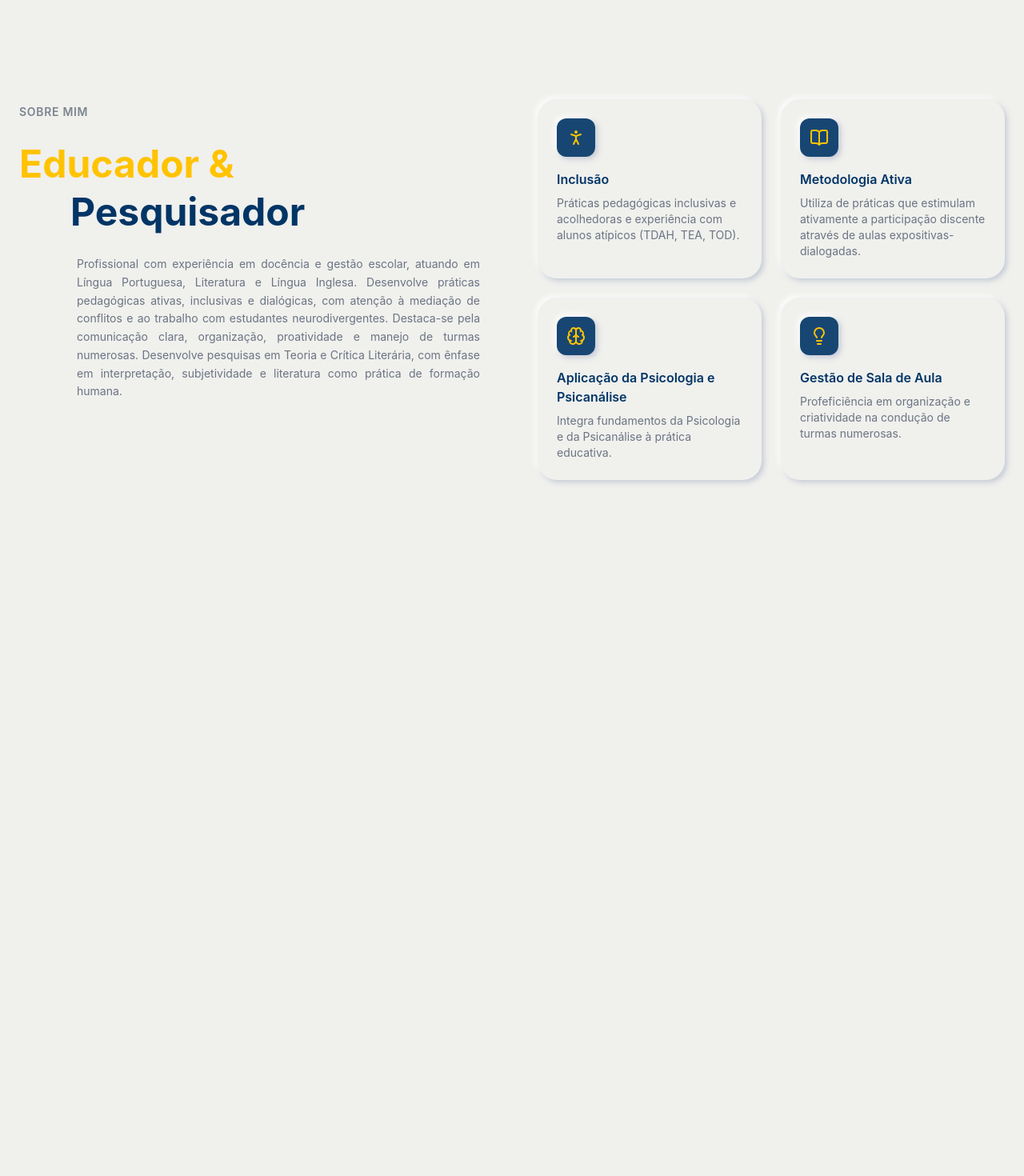
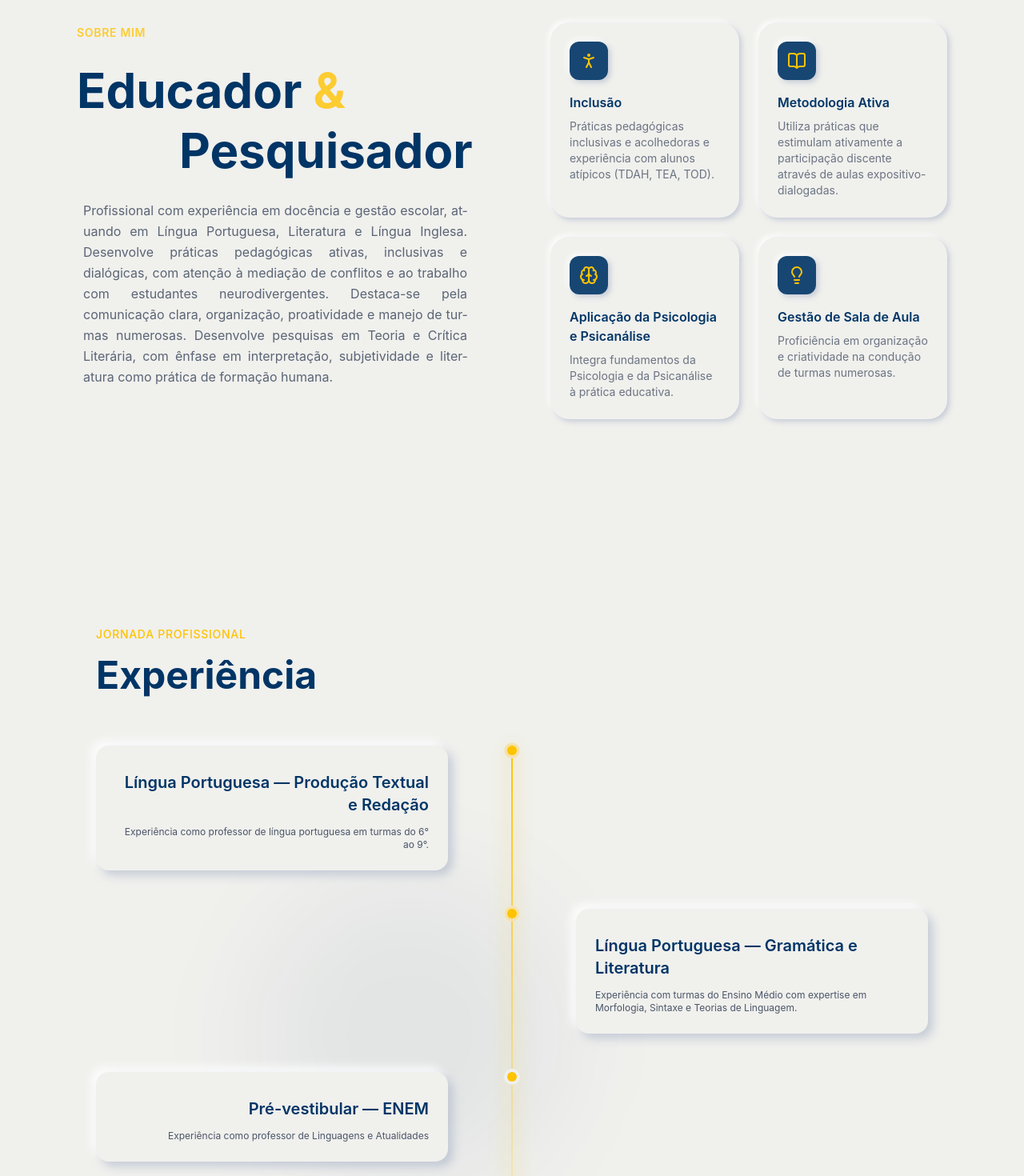
Before and after one commit to rafaellucas30290/Portifolio_Project, a React (Vite) app: page / in a window 1280 px wide. Shown: the part 900-2370 px from the top of the page at 80% size. Before the commit the page ends 1628 px from the top, so only its background shows below. Built offline with nearby package versions, Linux system fonts and the light colour scheme; a web font is replaced by a local one.

Commit message:
feat: new experience section; minimal fixes and adjustments on Contact, About and Hero sections

```diff
--- a/src/components/Button.jsx
+++ b/src/components/Button.jsx
@@ -1,6 +1,6 @@
 export const Button = ({ className = '', size = 'default', children, ...props }) => {
   const baseClasses =
-    'neo relative overflow-hidden rounded-full font-medium bg-primary text-primary-foreground transition-all duration-200 active:scale-[0.98] focus:outline-none focus-visible:ring-2 focus-visible:ring-ring focus-visible:ring-offset-2'
+    'neo-ringed relative overflow-hidden rounded-full font-medium bg-primary text-primary-foreground transition-all duration-200 active:scale-[0.98] focus:outline-none focus-visible:ring-2 focus-visible:ring-ring focus-visible:ring-offset-2'
 
   const pressedClasses =
     'active:shadow-[inset_3px_3px_6px_var(--color-shadow-dark),inset_-3px_-3px_6px_var(--color-shadow-light)]'
--- a/src/layout/Navbar.jsx
+++ b/src/layout/Navbar.jsx
@@ -40,22 +40,22 @@
   }, [])
 
   const isRaised = navState === 'raised'
-  const isHidden = navState === 'hidden'
+  const isHidden = navState === 'hidden' && !isMobileMenuOpen // não esconde com o menu aberto
 
   return (
     <header
-      className={`fixed left-1/2 top-4 z-50 w-[calc(100%-2rem)] md:w-fit md:max-w-[calc(100%-2rem)] -translate-x-1/2 rounded-full transition-all duration-500
-  ${isRaised ? 'py-3 max-md:bg-background max-md:shadow-lg' : 'py-3'}
-  ${isHidden ? '-translate-y-32 opacity-0' : 'translate-y-0 opacity-100'}
-`}
-
+      inert={isHidden}
+      className={`fixed left-1/2 top-4 z-50 w-[calc(100%-2rem)] md:w-fit md:max-w-[calc(100%-2rem)] -translate-x-1/2 rounded-full py-3 transition-all duration-500
+    ${isRaised ? 'max-md:bg-background max-md:shadow-lg' : ''}
+    ${isHidden ? '-translate-y-32 opacity-0 pointer-events-none' : 'translate-y-0 opacity-100'}
+  `}
     >
       <nav className="flex items-center justify-between gap-8 px-6 md:justify-start">
-        <a href="#" className="md:hidden inline-flex shrink-0 items-center">
+        <a href="#" className="lg:hidden inline-flex shrink-0 items-center">
           <img
             src="/logo-crop.png"
             alt="Eliseu Milanês"
-            className="h-12 w-12 rounded-3x1"
+            className="h-12 w-12 rounded-3xl"
           />
         </a>
 
@@ -89,7 +89,7 @@
       </nav>
 
       {isMobileMenuOpen && (
-        <div className="neo mt-2 animate-slide-down md:hidden">
+        <div className="neo absolute left-0 right-0 top-full mt-2 animate-slide-down rounded-3xl md:hidden">
           <div className="flex flex-col gap-4 px-6 py-6">
             {navLinks.map((link, index) => (
               <a
@@ -101,7 +101,6 @@
                 {link.label}
               </a>
             ))}
-            <Button>Contact Me</Button>
           </div>
         </div>
       )}
--- a/src/sections/About.jsx
+++ b/src/sections/About.jsx
@@ -1,70 +1,87 @@
-import { PersonStanding, Brain, BookOpen, Lightbulb } from 'lucide-react';
+import { PersonStanding, Brain, BookOpen, Lightbulb } from 'lucide-react'
+
 const highlights = [
   {
     icon: PersonStanding,
-        title: "Inclusão",
-        description: "Práticas pedagógicas inclusivas e acolhedoras e experiência com alunos atípicos (TDAH, TEA, TOD).",
+    title: 'Inclusão',
+    description:
+      'Práticas pedagógicas inclusivas e acolhedoras e experiência com alunos atípicos (TDAH, TEA, TOD).',
   },
   {
     icon: BookOpen,
-        title: "Metodologia Ativa",
-        description: "Utiliza de práticas que estimulam ativamente a participação discente através de aulas expositivas-dialogadas."
+    title: 'Metodologia Ativa',
+    description:
+      'Utiliza práticas que estimulam ativamente a participação discente através de aulas expositivo-dialogadas.',
   },
   {
     icon: Brain,
-        title: "Aplicação da Psicologia e Psicanálise",
-        description: "Integra fundamentos da Psicologia e da Psicanálise à prática educativa."
+    title: 'Aplicação da Psicologia e Psicanálise',
+    description:
+      'Integra fundamentos da Psicologia e da Psicanálise à prática educativa.',
   },
   {
     icon: Lightbulb,
-        title: "Gestão de Sala de Aula",
-        description: "Profeficiência em organização e criatividade na condução de turmas numerosas."
-    }
-
+    title: 'Gestão de Sala de Aula',
+    description:
+      'Proficiência em organização e criatividade na condução de turmas numerosas.',
+  },
 ]
 
-
-
 export const About = () => {
-    return <section id='About' className='py-32 relative overflow-hidden'>
-        <div className='container mx-auto px-6 lg:px-6 relative z-10'>
-            <div className='grid lg:grid-cols-2 gap-16 items-center'>
-                {/*Left Column */}
-                <div className='space-y-6'>
-                    <div className='animate-fade-in'>
-                        <span className='text-muted-foreground/70 font-semibold text-sm tracking-wider uppercase'>
+  return (
+    <section id="about" className="relative overflow-hidden py-32">
+      <div className="container relative z-10 mx-auto px-6 lg:px-24">
+        <div className="grid items-start gap-24 lg:grid-cols-2">
+          {/* Left column */}
+          <div className="space-y-6">
+            <div className="animate-fade-in">
+              <span className="text-sm font-semibold uppercase tracking-wider text-secondary/80">
                 Sobre Mim
               </span>
             </div>
-                    <h2 className='text-secondary text-5xl lg:text-5xl font-bold leading-tight animate-fade-in animation-delay-200'>
-                        <span>Educador &<span className='block ml-8 lg:ml-16 text-bold text-primary'>Pesquisador</span></span>
+
+            <h2 className="animate-fade-in animation-delay-200 text-5xl font-bold leading-tight lg:text-6xl">
+              Educador <span className="text-secondary/80">&</span>
+              <span className="ml-8 block text-primary lg:ml-32">
+                Pesquisador
+              </span>
             </h2>
-                    <div className='block px-2 lg:ml-16 text-muted-foreground/80 leading-relaxed text-sm animate-fade-in animation-delay-200 text-justify'>
 
+            <div className="animate-fade-in animation-delay-200 px-2 text-justify leading-relaxed text-muted-foreground/90 hyphens-auto">
               <p>
-                        Profissional com experiência em docência e gestão escolar, atuando em Língua Portuguesa, Literatura e Língua Inglesa. Desenvolve práticas pedagógicas ativas, inclusivas e dialógicas, com atenção à mediação de conflitos e ao trabalho com estudantes neurodivergentes. Destaca-se pela comunicação clara, organização, proatividade e manejo de turmas numerosas. Desenvolve pesquisas em Teoria e Crítica Literária, com ênfase em interpretação, subjetividade e literatura como prática de formação humana.
+                Profissional com experiência em docência e gestão escolar,
+                atuando em Língua Portuguesa, Literatura e Língua Inglesa.
+                Desenvolve práticas pedagógicas ativas, inclusivas e dialógicas,
+                com atenção à mediação de conflitos e ao trabalho com estudantes
+                neurodivergentes. Destaca-se pela comunicação clara,
+                organização, proatividade e manejo de turmas numerosas.
+                Desenvolve pesquisas em Teoria e Crítica Literária, com ênfase
+                em interpretação, subjetividade e literatura como prática de
+                formação humana.
               </p>
             </div>
           </div>
 
-                {/* Right Column - Highlights*/}
-
-                <div className='grid lg:grid-cols-2 gap-6 pt-24'>
+          {/* Right column - Highlights */}
+          <div className="grid gap-6 sm:grid-cols-2">
             {highlights.map((item, idx) => (
-                        <div key={idx} className='neo-soft p-6 rounded-3xl animate-fade-in' style={{
-                            animationDelay: `${(idx + 1)*200}ms`
-                        }}>
-                            <div className='neo-soft w-12 h-12 rounded-xl bg-primary/90 flex items-center justify-center mb-4 hover:bg-primary/70 transition-all'>
-                                <item.icon className='w-6 h-6 text-secondary'/>
+              <div
+                key={item.title}
+                className="neo-soft animate-fade-in rounded-3xl p-6"
+                style={{ animationDelay: `${(idx + 1) * 200}ms` }}
+              >
+                <div className="neo-soft mb-4 flex h-12 w-12 items-center justify-center rounded-xl bg-primary/90 transition-all hover:bg-primary/70">
+                  <item.icon className="h-6 w-6 text-secondary" aria-hidden="true" />
                 </div>
-                            <h3 className='font-semibold mb-2'>{item.title}</h3>
-                            <p className='text-sm text-muted-foreground/80'>{item.description}</p>
+                <h3 className="mb-2 font-semibold">{item.title}</h3>
+                <p className="text-sm text-muted-foreground/80">
+                  {item.description}
+                </p>
               </div>
             ))}
           </div>
-
-
         </div>
       </div>
-    </section>;
+    </section>
+  )
 }
--- a/src/sections/Contact.jsx
+++ b/src/sections/Contact.jsx
@@ -1,3 +1,94 @@
+import { Send } from 'lucide-react'
+import { Button } from '@/components/Button'
+
+const inputClass =
+  'neo-ringed w-full rounded-xl border border-border bg-surface px-4 py-3 outline-none transition-all focus:border-primary/80 focus:ring-1 focus:ring-primary/80'
+
 export const Contact = () => {
-    return <section></section>;
+  const handleSubmit = (e) => {
+    e.preventDefault()
+    // TODO: enviar os dados (API, Formspree, EmailJS, etc.)
+  }
+
+  return (
+    <section id="contact" className="relative overflow-hidden py-32">
+      {/* Blurs decorativos */}
+      <div className="pointer-events-none absolute inset-0">
+        <div className="absolute left-1/4 top-1/4 h-96 w-96 rounded-full bg-primary-foreground/5 blur-3xl" />
+        <div className="absolute bottom-1/4 right-1/4 h-64 w-64 rounded-full bg-highlight/5 blur-3xl" />
+      </div>
+
+      <div className="container relative z-10 mx-auto grid items-start gap-12 px-6 lg:grid-cols-2 lg:gap-24 lg:px-24">
+        {/* Coluna esquerda */}
+        <div>
+          <span className="animate-fade-in text-sm font-medium uppercase tracking-wider text-secondary">
+            Vamos Conversar
+          </span>
+          <h2 className="animate-fade-in animation-delay-100 mb-8 mt-8 text-3xl font-bold text-primary lg:text-5xl">
+            Palavras também aproximam pessoas
+            <span className="text-secondary">.</span>
+          </h2>
+          <p className="animate-fade-in animation-delay-200 text-justify text-muted-foreground/80 hyphens-auto">
+            Se você deseja saber mais sobre meu trabalho, propor uma parceria
+            ou simplesmente iniciar uma conversa sobre língua, literatura e
+            educação, entre em contato. Será um prazer ouvir você.
+          </p>
+        </div>
+
+        {/* Coluna direita */}
+        <div className="neo animate-fade-in animation-delay-300 w-full rounded-3xl p-8">
+          <form className="space-y-6 lg:space-y-4" onSubmit={handleSubmit}>
+            <div>
+              <label htmlFor="name" className="mb-2 block text-sm font-medium">
+                Nome
+              </label>
+              <input
+                id="name"
+                name="name"
+                type="text"
+                required
+                autoComplete="name"
+                placeholder="Seu nome"
+                className={inputClass}
+              />
+            </div>
+
+            <div>
+              <label htmlFor="email" className="mb-2 block text-sm font-medium">
+                Email
+              </label>
+              <input
+                id="email"
+                name="email"
+                type="email"
+                required
+                autoComplete="email"
+                placeholder="seu@email.com"
+                className={inputClass}
+              />
+            </div>
+
+            <div>
+              <label htmlFor="message" className="mb-2 block text-sm font-medium">
+                Mensagem
+              </label>
+              <textarea
+                id="message"
+                name="message"
+                required
+                rows={5}
+                placeholder="Mensagem"
+                className={`${inputClass} resize-none`}
+              />
+            </div>
+
+            <Button className="w-full" size="lg" type="submit">
+              Enviar
+              <Send aria-hidden="true" />
+            </Button>
+          </form>
+        </div>
+      </div>
+    </section>
+  )
 }
--- a/src/sections/Experience.jsx
+++ b/src/sections/Experience.jsx
@@ -1,3 +1,86 @@
+const experiences = [
+  {
+    role: "Língua Portuguesa — Produção Textual e Redação",
+    description: "Experiência como professor de língua portuguesa em turmas do 6° ao 9°.",
+    current: true,
+  },
+  {
+    role: "Língua Portuguesa — Gramática e Literatura",
+    description: "Experiência com turmas do Ensino Médio com expertise em Morfologia, Sintaxe e Teorias de Linguagem.",
+    current: true,
+  },
+  {
+    role: "Pré-vestibular — ENEM",
+    description: "Experiência como professor de Linguagens e Atualidades",
+    current: false,
+  },
+  {
+    role: "Língua Inglesa — Cursos de Idiomas",
+    description: "Experiência em turmas de nível A1, A2, B1, B2 e EAP (English for Academic Purposes).",
+    current: false,
+  },
+  {
+    role: "Língua Estrangeira — PLAC",
+    description: "Experiência como professor de Língua Portuguesa como segunda língua para alunos nativos de língua espanhola",
+    current: false,
+  },
+
+
+];
+
 export const Experience = () => {
-    return <section></section>;
-}
+  return (
+    <section id="experience" className="py-32 lg:px-24 relative overflow-hidden">
+      {/* Decorative blur (self-closing) */}
+      <div className="absolute top-1/2 left-1/4 w-96 h-96 bg-primary/5 rounded-full blur-3xl -translate-y-1/2 pointer-events-none" />
+
+      <div className="container mx-auto px-6 relative z-10">
+        {/* Header */}
+        <div className="max-w-3xl mb-16">
+          <span className="text-secondary text-sm font-medium tracking-wider uppercase animate-fade-in">
+            Jornada Profissional
+          </span>
+          <h2 className="mt-4 text-5xl md:text-5xl font-bold animate-fade-in">
+            Experiência
+          </h2>
+        </div>
+
+        <div className="relative">
+          {/* Timeline line */}
+          <div className="timeline-glow absolute left-0 md:left-1/2 top-0 bottom-0 w-0.5 bg-linear-to-b from-secondary via-secondary/30 to-transparent md:-translate-x-1/2 shadow-[0_0_25px_var(--color-secondary)]" />
+
+          <div className="space-y-12">
+            {experiences.map((exp, idx) => (
+              <div
+                key={idx}
+                className="relative grid md:grid-cols-2 gap-8 animate-fade-in"
+                style={{ animationDelay: `${(idx + 1) * 150}ms` }}
+              >
+                {/* Timeline dot */}
+                <div className="absolute left-0 md:left-1/2 top-0 w-3 h-3 bg-secondary rounded-full -translate-x-1/2 ring-4 ring-background z-10">
+                  {exp.current && (
+                    <span className="absolute inset-0 rounded-full bg-secondary animate-ping opacity-75" />
+                  )}
+                </div>
+
+                {/* Card */}
+                <div
+                  className={`pl-8 md:pl-0 ${
+                    idx % 2 === 0
+                      ? "md:pr-16 md:text-right"
+                      : "md:col-start-2 md:pl-16"
+                  }`}
+                >
+                  <div className="neo p-6 rounded-2xl">
+                    <h3 className="mt-2 text-xl font-semibold">{exp.role}</h3>
+                    <p className="mt-3 text-xs text-muted-foreground">{exp.description}</p>
+                  </div>
+                </div>
+              </div>
+            ))}
+          </div>
+        </div>
+      </div>
+    </section>
+  );
+};
--- a/src/sections/Hero.jsx
+++ b/src/sections/Hero.jsx
@@ -1,24 +1,23 @@
-import { Button } from '@/components/Button'
 import { ChevronDown } from 'lucide-react'
 
 export const Hero = () => {
   return (
     <section className="relative min-h-screen lg:h-screen flex flex-col overflow-hidden pt-28 lg:pt-24 pb-2 lg:pb-8">
       {/* Content */}
-      <div className="container mx-auto px-8 lg:px-6 max-w-6xl flex-1 flex flex-col justify-center relative z-10 lg:min-h-0">
+      <div className="container mx-auto px-8 lg:px-2 max-w-6xl flex-1 flex flex-col justify-center relative z-10 lg:min-h-0">
         <div className="grid grid-cols-1 lg:grid-cols-[1.15fr_1fr] gap-16 lg:gap-8 items-start">
           {/* Left Content - Text */}
           <div className="space-y-5 lg:space-y-5">
 
 
             {/* Headline */}
-            <div className="space-y-4 lg:space-y-4 sm:px-2">
+            <div className="space-y-4 sm:px-2">
               <h1 className="text-6xl  lg:text-7xl font-bold leading-tight animate-fade-in animation-delay-200">
                 <span className="block">Eliseu</span>
-                <span className="block text-secondary ml-16 ">Milanês.</span>
+                <span className="ml-16 ">Milanês<span className='text-secondary'>.</span></span>
               </h1>
 
-              <p className="text-sm lg:text-base text-muted-foreground/80 max-w-md leading-relaxed text-justify lg:ml-32 animate-fade-in animation-delay-400">
+              <p className="text-sm lg:text-base text-muted-foreground/80 max-w-md leading-relaxed text-justify lg:ml-32 animate-fade-in hyphens-auto animation-delay-400">
                 Professor de Língua Portuguesa e Inglesa, apaixonado pela educação, literatura e formação do pensamento crítico. Sua prática une conhecimento, diálogo e sensibilidade para tornar o aprendizado uma experiência significativa.
               </p>
             </div>
```
Lines whose indentation alone changed are shown as unchanged.
